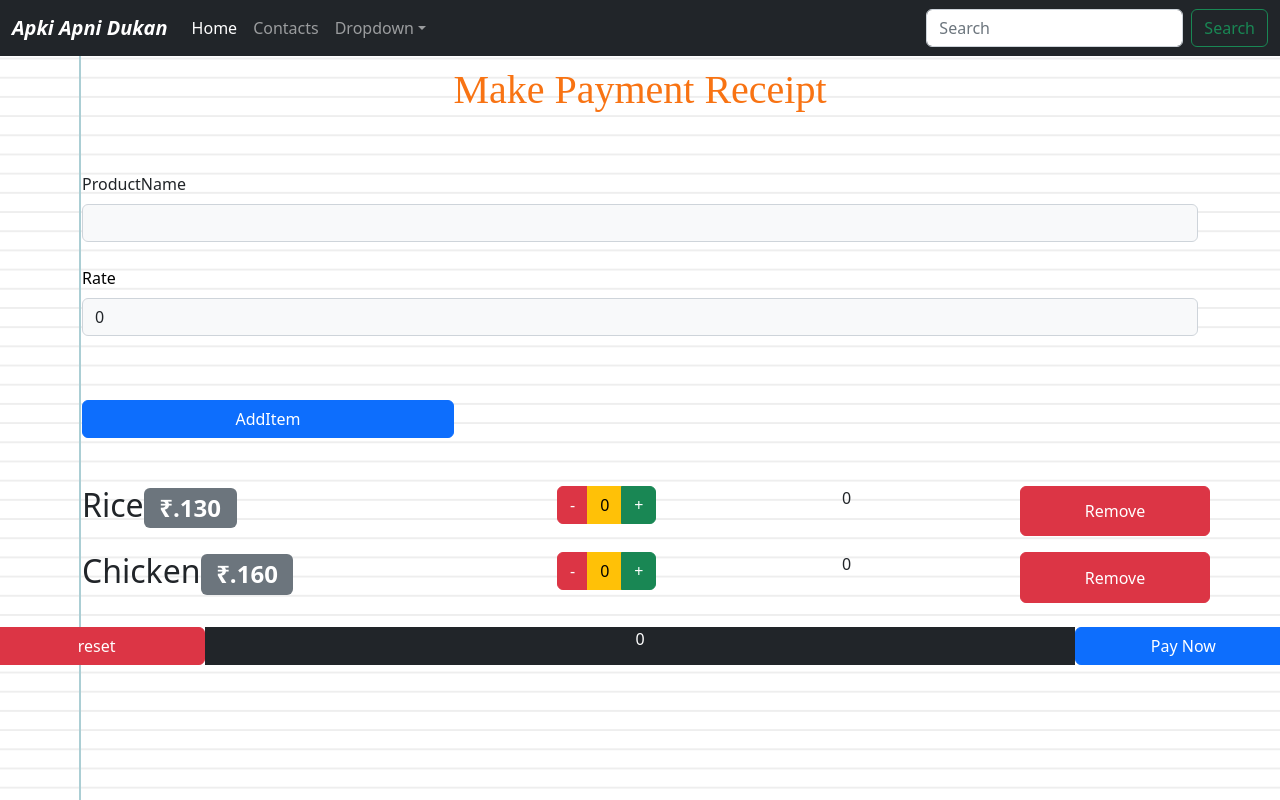
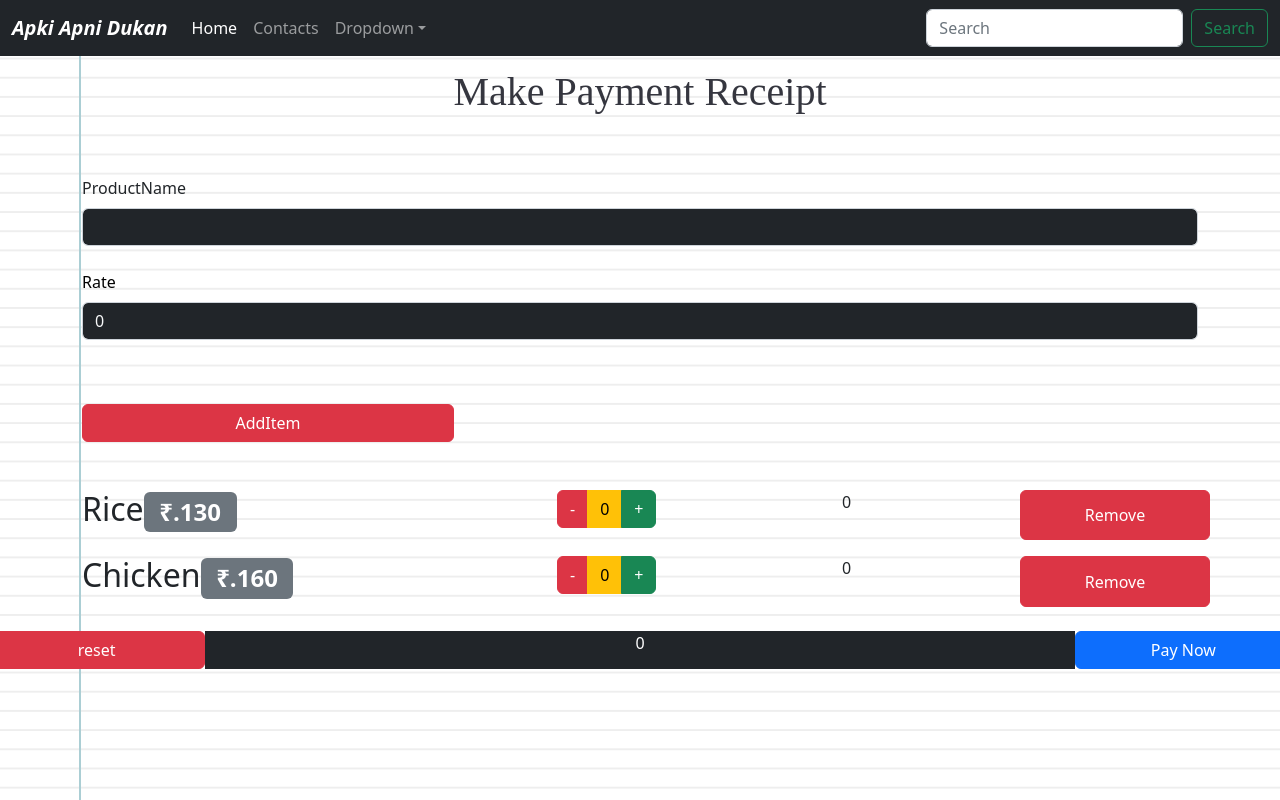
Before and after one commit to prince916/Apni-Dukan-E-Store, a React (Create React App) app: page / in a window 1280 px wide. Built offline with nearby package versions, Linux system fonts and the light colour scheme.

Commit message:
updateall

```diff
--- a/src/App.css
+++ b/src/App.css
@@ -1,6 +1,6 @@
 h1{
-  color: rgb(248, 115, 19);
+  color: rgb(53, 54, 63);
   text-align: center;
-  padding: 10px;
+  padding: 12px;
   font-family: 'Times New Roman', Times, serif;
 }
--- a/src/components/AddItem.js
+++ b/src/components/AddItem.js
@@ -23,7 +23,7 @@ class AddItem extends React.Component {
           </label>
           <input
             type="text"
-            className="form-control bg-light"
+            className="form-control bg-dark text-light"
             id="inputName"
             aria-describedby="name"
             name="productName"
@@ -39,7 +39,7 @@ class AddItem extends React.Component {
           </label>
           <input
             type="number"
-            className="form-control bg-light"
+            className="form-control bg-dark text-light"
             id="price"
             name="productPrice"
             onChange={(e) => {
@@ -48,7 +48,7 @@ class AddItem extends React.Component {
             value={this.state.productPrice}
           />
         </div>
-        <button type="submit" className="btn btn-primary mt-5 col-4">
+        <button type="submit" className="btn btn-danger mt-5 col-4">
           AddItem
         </button>
       </form>
```
